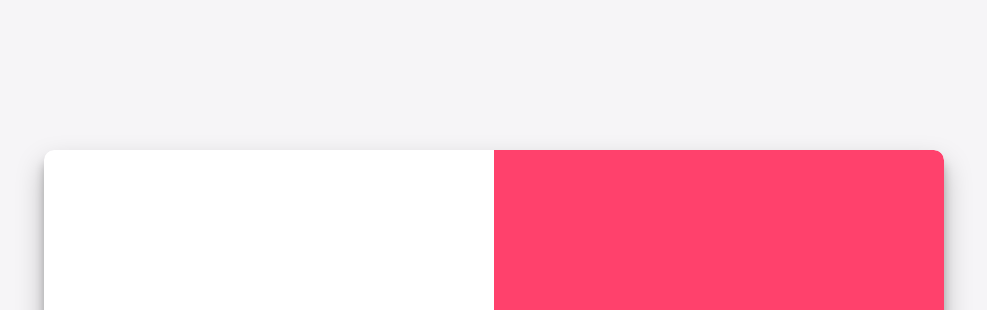
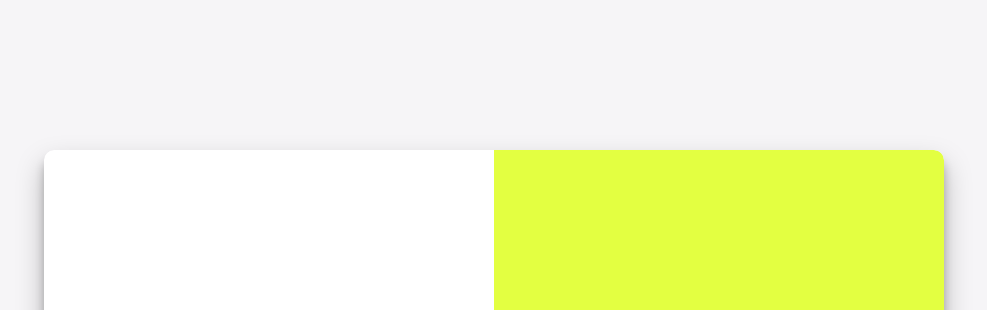
Before and after one commit to AFlorenciaRios/AFlorenciaRios.github.io, a plain HTML site: page index.html in a window 1280 px wide. Shown: the top 310 px of the page, without its empty margins (146-1133 px from the left). Drawn offline with Linux system fonts and the light colour scheme.

Commit message:
Update style.css

```diff
--- a/style.css
+++ b/style.css
@@ -32,7 +32,7 @@ h1 {
 }
 
 #detalle{
-    background: #FF416C;
+    background: #e3ff41;
     /* Con estas 3 lineas vamos a hacer que los divs queden lado a lado */
     width: 50%;
     height: 100%;
```
